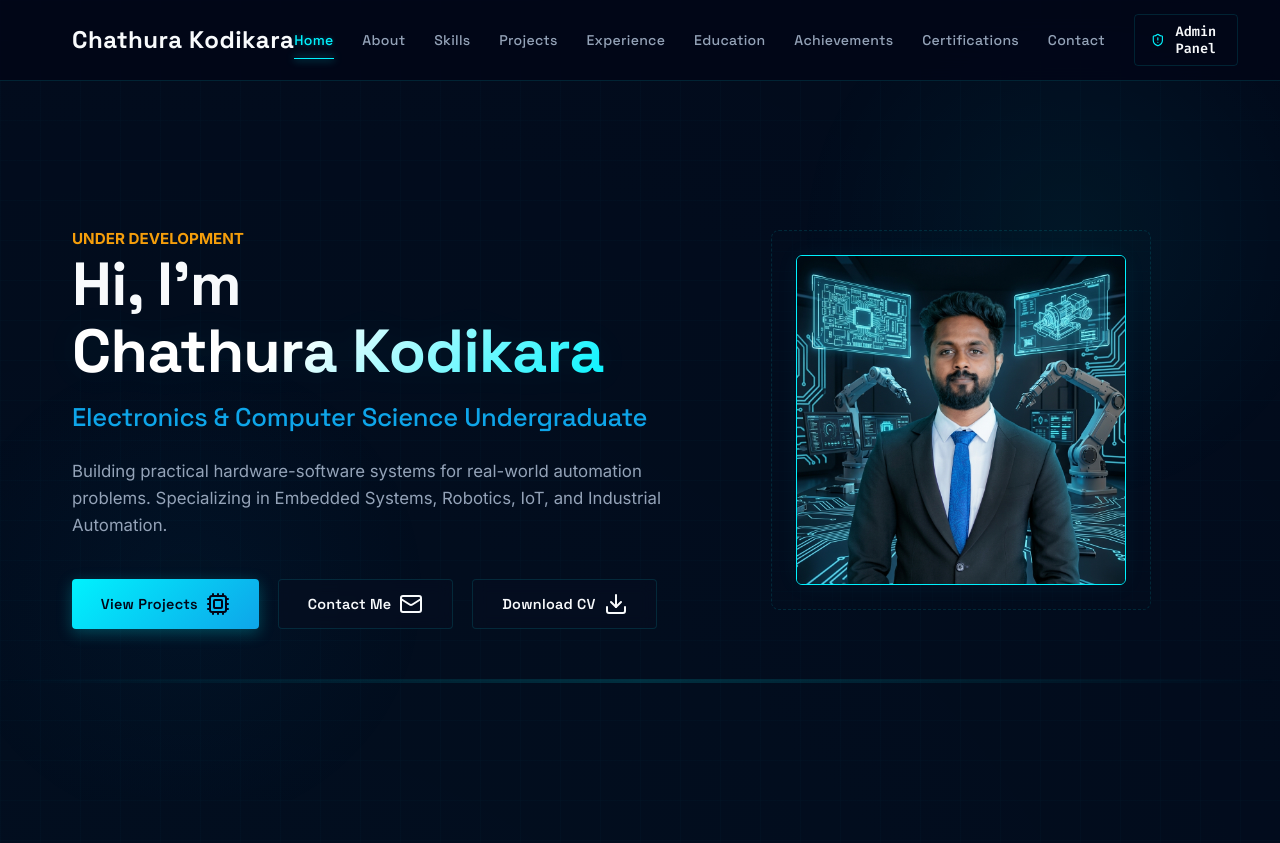
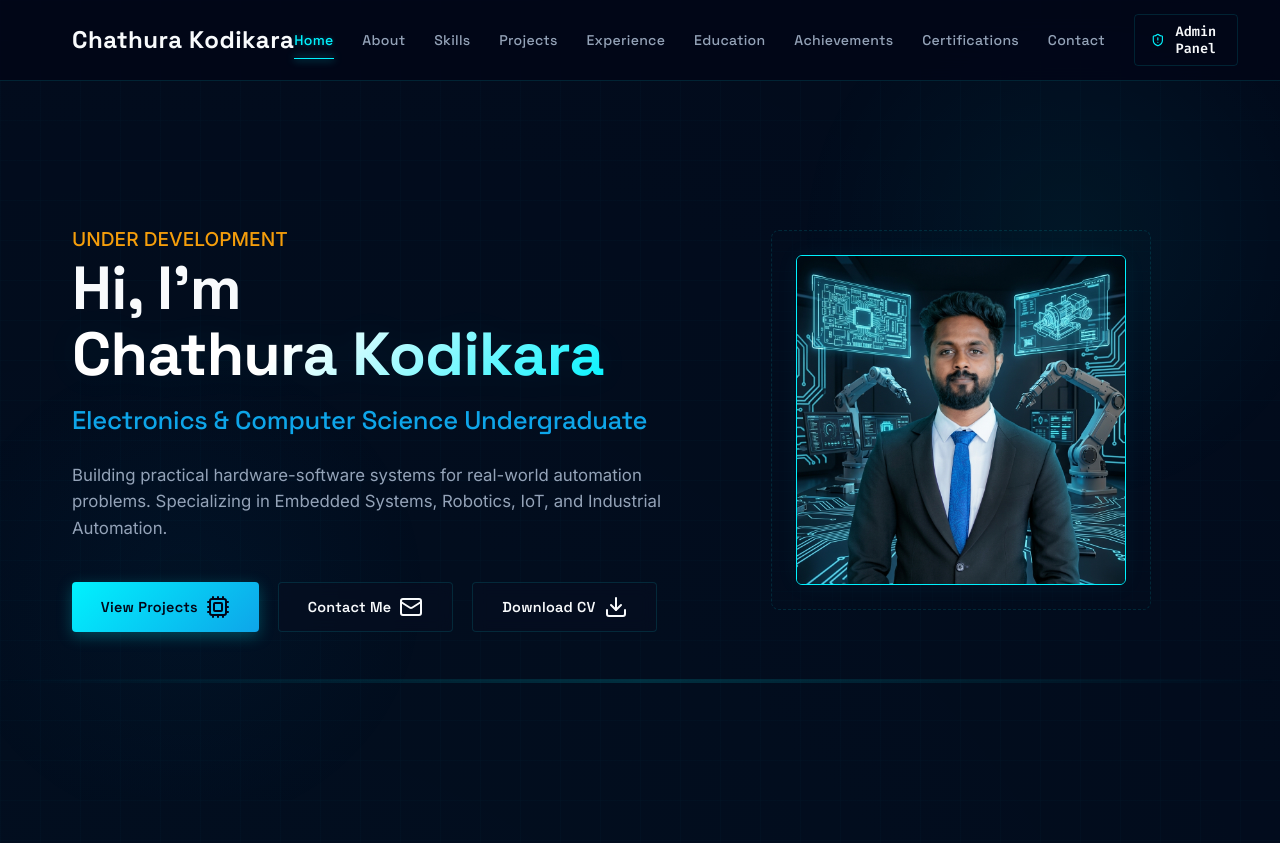
Before and after one commit to ChathuraEkodikara/My-Portfolio-Site, a plain HTML site: page index.html in a window 1280 px wide. Shown: the top 843 px of the page. Drawn offline with nearby package versions, Linux system fonts and the light colour scheme.

Commit message:
change styles

```diff
--- a/style.css
+++ b/style.css
@@ -131,8 +131,8 @@ a {
   margin: 1rem auto 0;
   text-align: center;
   color: var(--neon-yellow);
-  font-size: 0.95rem;
-  font-weight: 900;
+  font-size: 1.2rem;
+  font-weight: 500;
   text-transform: uppercase;
 }
 
```
